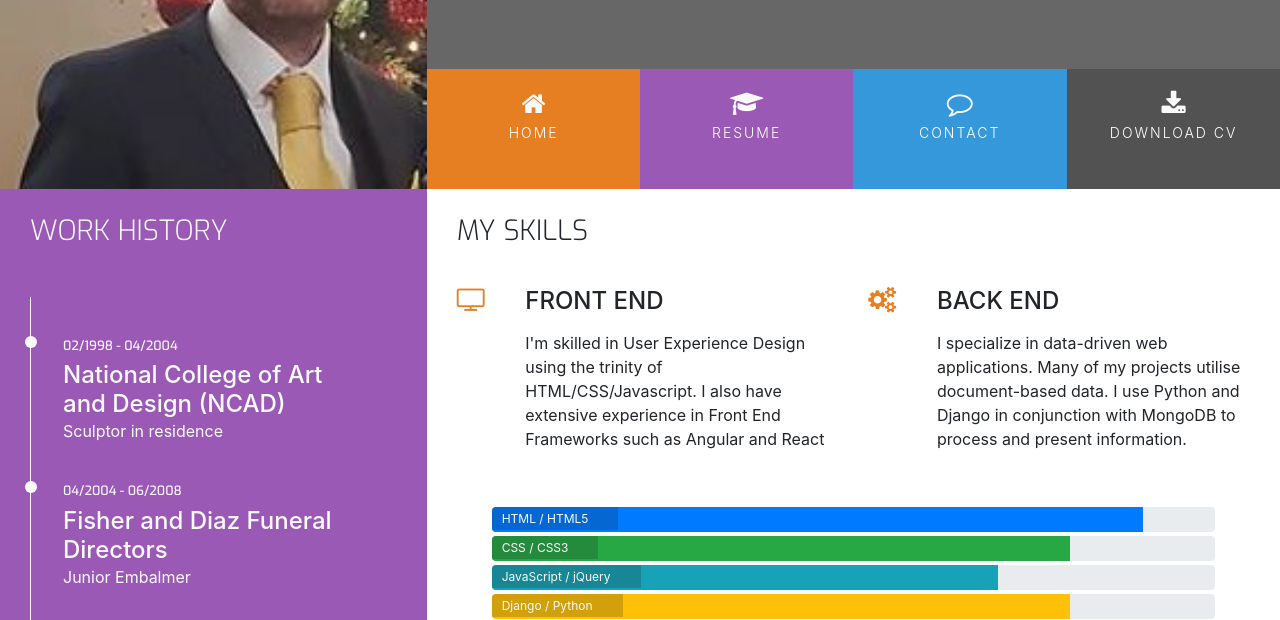
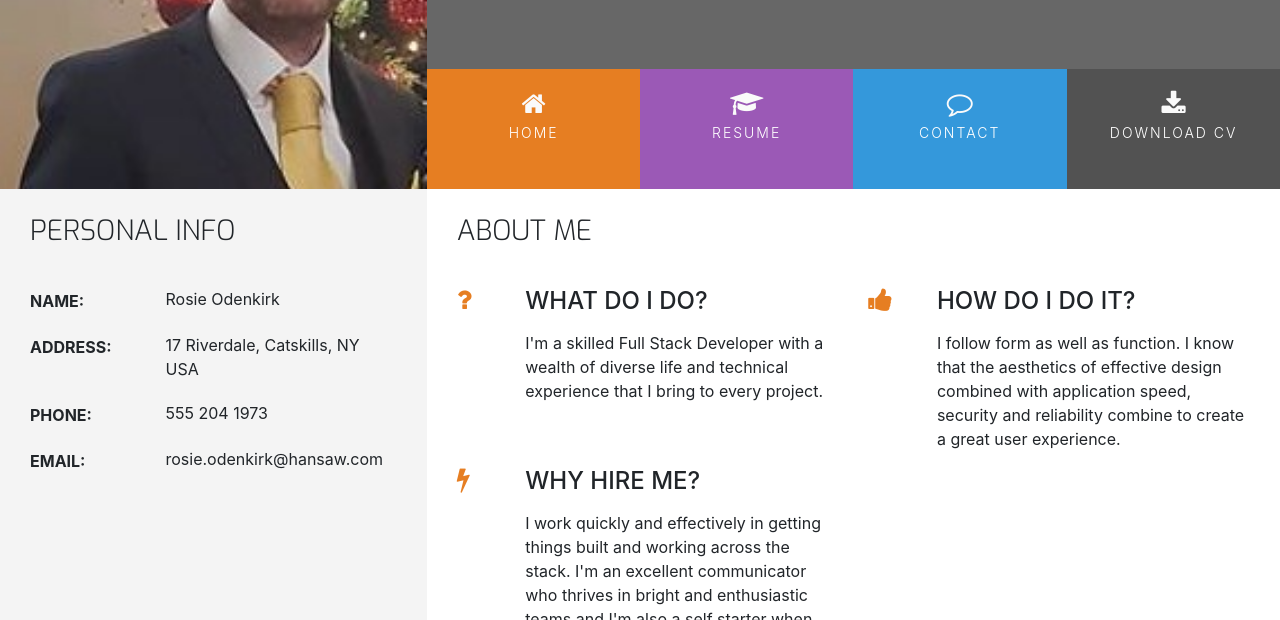
Before and after one commit to daradona10/DarraghMartin-CV, a plain HTML site: page index.html in a window 1280 px wide. Shown: the part 180-800 px from the top of the page. Drawn offline with nearby package versions, Linux system fonts and the light colour scheme.

```diff
--- a/index.html
+++ b/index.html
@@ -34,7 +34,7 @@
                                 <a href="contact.html" class="hvr-sweep-to-bottom"><i class="fa fa-comment-o" aria-hidden="true"></i><span>Contact</span></a>
                             </li>
                             <li class="col-6 col-sm-3 list-inline-item ui-menu-color-download menuitem">
-                                <a href="assets/cv/Curriculum Vitae Darragh Martin.pdf" target="blank" class="hvr-sweep-to-bottom"><i class="fa fa-download" aria-hidden="true"></i><span>Download CV</span></a>
+                                <a href="assets/cv/Curriculum Vitae Darragh Martin.pdf" target="_blank" class="hvr-sweep-to-bottom"><i class="fa fa-download" aria-hidden="true"></i><span>Download CV</span></a>
                             </li>
                         </ul>
                     </div>
@@ -44,49 +44,79 @@
     </header>
     <section class="container-fluid">
         <div class="row">
-            <div class="col-md-4 bg-color-work-history section-column">
+            <div class="col-md-4 bg-color-personal-info section-column">
                 <div class="row">
                     <div class="col-12">
-                        <h3 class="history-heading uppercase">
-                            Work History
+                        <h3 class="section-heading uppercase">
+                            Personal Info
                         </h3>
                     </div>
                 </div>
-                <div class="history-items">
-                    <div class="timeline-item" data-dates="02/1998 - 04/2004">
-                        <h4>National College of Art and Design (NCAD)</h4>
-                        <p>Sculptor in residence</p>
+                <div class="personal-info-item">
+                    <div class="key">
+                        <p class="uppercase">
+                            Name:
+                        </p>
                     </div>
-                    <div class="timeline-item" data-dates="04/2004 - 06/2008">
-                        <h4>Fisher and Diaz Funeral Directors</h4>
-                        <p>Junior Embalmer</p>
+                    <div class="value">
+                        <p>
+                            Rosie Odenkirk
+                        </p>
                     </div>
-                    <div class="timeline-item" data-dates="06/2008 - 06/2011">
-                        <h4>Phantom Design Inc. Dublin</h4>
-                        <p>Junior Front End Developer</p>
+                </div>
+                <div class="personal-info-item">
+                    <div class="key">
+                        <p class="uppercase">
+                            Address:
+                        </p>
                     </div>
-                    <div class="timeline-item" data-dates="06/2011 - Present">
-                        <h4>Hooli Inc. Silicon Valley</h4>
-                        <p>Full Stack Web Developer</p>
+                    <div class="value">
+                        <p>
+                            17 Riverdale, Catskills, NY USA
+                        </p>
+                    </div>
+                </div>
+                <div class="personal-info-item">
+                    <div class="key">
+                        <p class="uppercase">
+                            Phone:
+                        </p>
+                    </div>
+                    <div class="value">
+                        <p>
+                            555 204 1973
+                        </p>
+                    </div>
+                </div>
+                <div class="personal-info-item">
+                    <div class="key">
+                        <p class="uppercase">
+                            Email:
+                        </p>
+                    </div>
+                    <div class="value">
+                        <p>
+                            rosie.odenkirk@hansaw.com
+                        </p>
                     </div>
                 </div>
             </div>
             <div class="col-md-8 bg-color-three-reasons section-column">
                 <div class="row">
                     <div class="col">
-                        <h3 class="section-heading uppercase">My Skills</h3>
+                        <h3 class="section-heading uppercase">About Me</h3>
                     </div>
                 </div>
                 <div class="row">
                     <div class="col-10 offset-1 offset-sm-0 col-sm-4 col-md-6">
                         <div class="row">
                             <div class="col-2">
-                                <i class="three-reasons-icon fa fa-tv" aria-hidden="true"></i>
+                                <i class="three-reasons-icon fa fa-question" aria-hidden="true"></i>
                             </div>
                             <div class="col-10">
-                                <h4 class="three-reasons-heading uppercase">Front End</h4>
+                                <h4 class="three-reasons-heading uppercase">What do I do?</h4>
                                 <p>
-                                    I'm skilled in User Experience Design using the trinity of HTML/CSS/Javascript. I also have extensive experience in Front End Frameworks such as Angular and React
+                                    I'm a skilled Full Stack Developer with a wealth of diverse life and technical experience that I bring to every project.
                                 </p>
                             </div>
                         </div>
@@ -94,48 +124,27 @@
                     <div class="col-10 offset-1 offset-sm-0 col-sm-4 col-md-6">
                         <div class="row">
                             <div class="col-2">
-                                <i class="three-reasons-icon fa fa-gears" aria-hidden="true"></i>
+                                <i class="three-reasons-icon fa fa-thumbs-up" aria-hidden="true"></i>
                             </div>
                             <div class="col-10">
-                                <h4 class="three-reasons-heading uppercase">Back End</h4>
+                                <h4 class="three-reasons-heading uppercase">How do I do it?</h4>
                                 <p>
-                                    I specialize in data-driven web applications. Many of my projects utilise document-based data. I use Python and Django in conjunction with MongoDB to process and present information.
+                                    I follow form as well as function. I know that the aesthetics of effective design combined with application speed, security and reliability combine to create a great user experience.
                                 </p>
                             </div>
                         </div>
                     </div>
-                </div>
-                <div class="row progress-section">
-                    <div class="col">
-                        <div class="progress">
-                            <div class="progress-bar" role="progressbar" aria-valuenow="90" aria-valuemin="0" aria-valuemax="100" style="width:90%;">
-                                <span class="sr-only">90% complete</span>
+                    <div class="col-10 offset-1 offset-sm-0 col-sm-4 col-md-6">
+                        <div class="row">
+                            <div class="col-2">
+                                <i class="three-reasons-icon fa fa-bolt" aria-hidden="true"></i>
                             </div>
-                            <span class="progress-type">HTML / HTML5</span>
-                        </div>
-                        <div class="progress">
-                            <div class="progress-bar bg-success" role="progressbar" aria-valuenow="80" aria-valuemin="0" aria-valuemax="100" style="width:80%;">
-                                <span class="sr-only">80% complete</span>
+                            <div class="col-10">
+                                <h4 class="three-reasons-heading uppercase">Why hire me?</h4>
+                                <p>
+                                    I work quickly and effectively in getting things built and working across the stack. I'm an excellent communicator who thrives in bright and enthusiastic teams and I'm also a self starter when working solo.
+                                </p>
                             </div>
-                            <span class="progress-type">CSS / CSS3</span>
-                        </div>
-                        <div class="progress">
-                            <div class="progress-bar bg-info" role="progressbar" aria-valuenow="70" aria-valuemin="0" aria-valuemax="100" style="width:70%;">
-                                <span class="sr-only">70% complete</span>
-                            </div>
-                            <span class="progress-type">JavaScript / jQuery</span>
-                        </div>
-                        <div class="progress">
-                            <div class="progress-bar bg-warning" role="progressbar" aria-valuenow="80" aria-valuemin="0" aria-valuemax="100" style="width:80%;">
-                                <span class="sr-only">80% complete</span>
-                            </div>
-                            <span class="progress-type">Django / Python</span>
-                        </div>
-                        <div class="progress">
-                            <div class="progress-bar bg-danger" role="progressbar" aria-valuenow="80" aria-valuemin="0" aria-valuemax="100" style="width:80%;">
-                                <span class="sr-only">80% complete</span>
-                            </div>
-                            <span class="progress-type">SQL / NoSQL</span>
                         </div>
                     </div>
                 </div>
```
Also changed, not shown: assets/js/sendEmail.js (added, +16 -0 lines), contact.html (+13 -2 lines), resume.html (+13 -1 lines).
